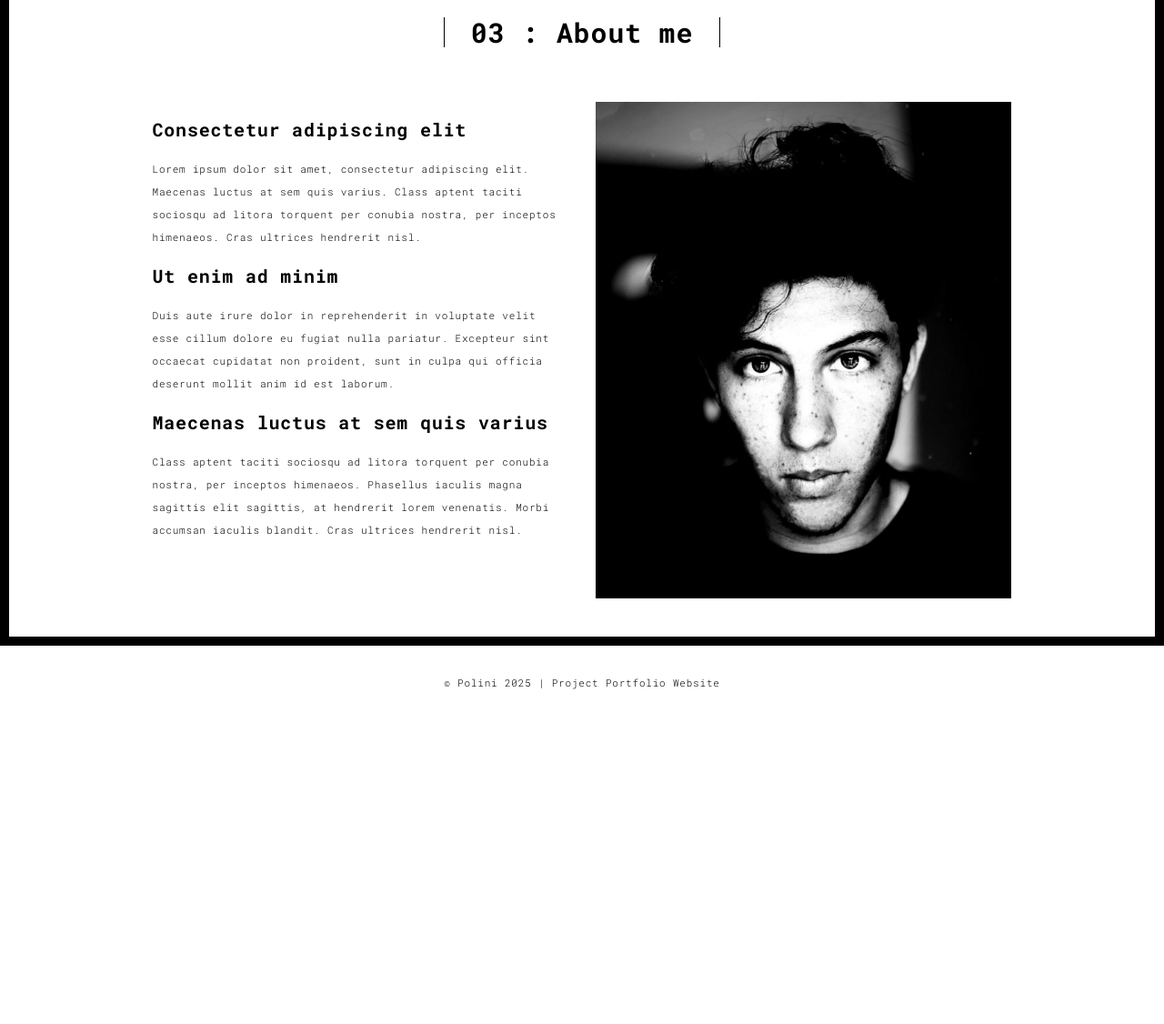
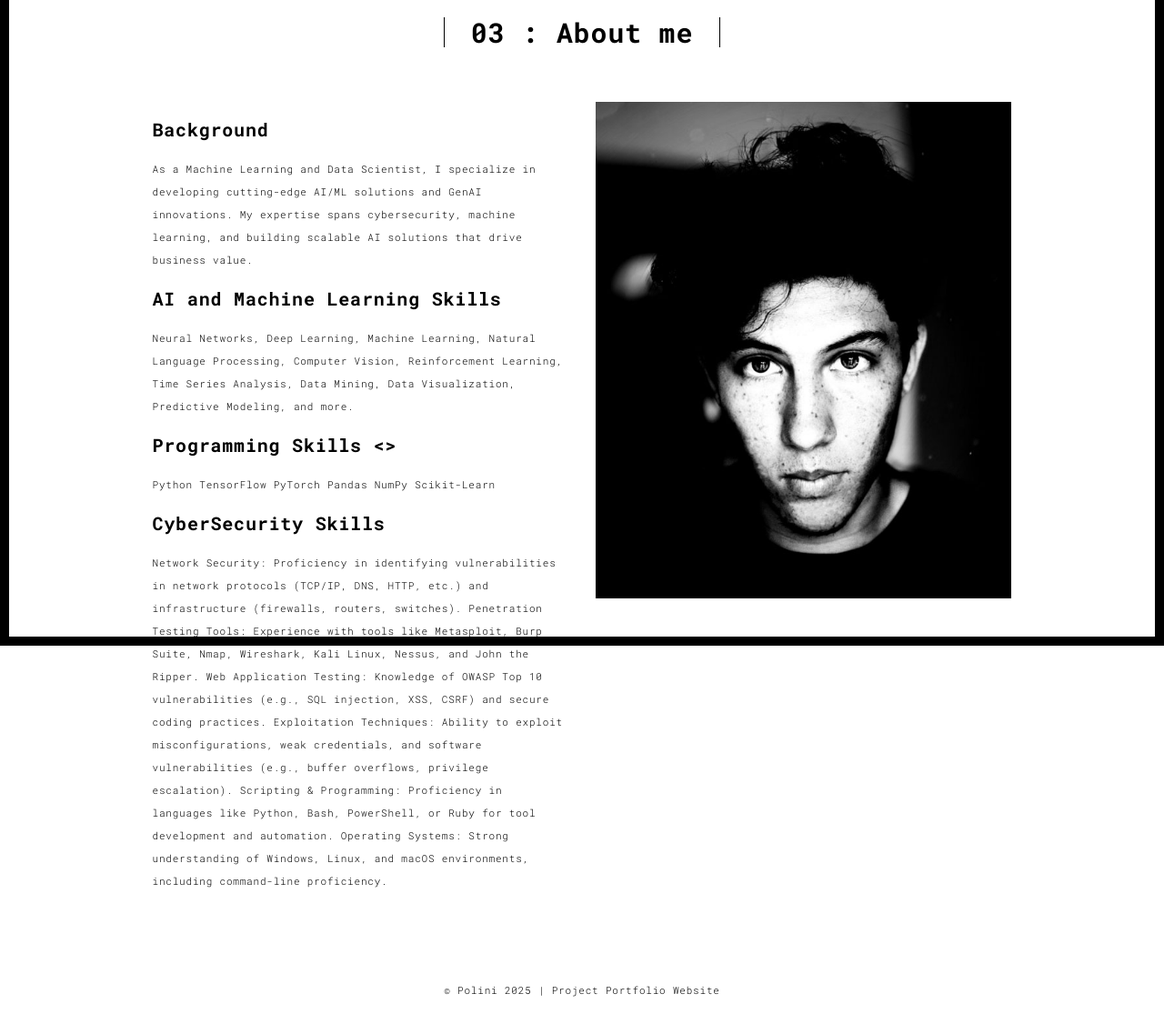
Before and after one commit to Taygeta9/portfo, a Python web app: template portfo-updated/templates/about.html in a window 1280 px wide. Shown: the part 90-1216 px from the top of the page at 91% size. Before the commit the page ends 848 px from the top, so only its background shows below. Run offline with Jinja, Linux system fonts and the light colour scheme; the template is opened without the code that fills it, so the values that code supplies are empty.

Commit message:
update images

```diff
--- a/portfo-updated/templates/about.html
+++ b/portfo-updated/templates/about.html
@@ -61,16 +61,15 @@
             <div class="col-md-10 col-md-offset-1">
               <div class="row">
                 <div class="col-xs-12 col-md-6">
-                  <h3>Consectetur adipiscing elit</h3>
-                  <p>Lorem ipsum dolor sit amet, consectetur adipiscing elit. Maecenas luctus at sem quis varius.
-                  Class aptent taciti sociosqu ad litora torquent per conubia nostra, per inceptos himenaeos. Cras ultrices hendrerit nisl.</p>
-                  <h3>Ut enim ad minim  </h3>
-                  <p>Duis aute irure dolor in reprehenderit in voluptate velit esse
-                  cillum dolore eu fugiat nulla pariatur. Excepteur sint occaecat cupidatat non
-                  proident, sunt in culpa qui officia deserunt mollit anim id est laborum.
-                  <h3>Maecenas luctus at sem quis varius</h3>
+                  <h3>Background</h3>
+                  <p>As a Machine Learning and Data Scientist, I specialize in developing cutting-edge AI/ML solutions and GenAI innovations. My expertise spans cybersecurity, machine learning, and building scalable AI solutions that drive business value.</p>
+                  <h3>AI and Machine Learning Skills </h3>
+                  <p>Neural Networks, Deep Learning, Machine Learning, Natural Language Processing, Computer Vision, Reinforcement Learning, Time Series Analysis, Data Mining, Data Visualization, Predictive Modeling, and more.
+                  <h3>Programming Skills <> </h3>
                   <p>
-                  Class aptent taciti sociosqu ad litora torquent per conubia nostra, per inceptos himenaeos. Phasellus iaculis magna sagittis elit sagittis, at hendrerit lorem venenatis. Morbi accumsan iaculis blandit. Cras ultrices hendrerit nisl.</p>
+                    Python TensorFlow PyTorch Pandas NumPy Scikit-Learn</p>
+                  <h3>CyberSecurity Skills</h3>
+                  <p>Network Security: Proficiency in identifying vulnerabilities in network protocols (TCP/IP, DNS, HTTP, etc.) and infrastructure (firewalls, routers, switches). Penetration Testing Tools: Experience with tools like Metasploit, Burp Suite, Nmap, Wireshark, Kali Linux, Nessus, and John the Ripper. Web Application Testing: Knowledge of OWASP Top 10 vulnerabilities (e.g., SQL injection, XSS, CSRF) and secure coding practices. Exploitation Techniques: Ability to exploit misconfigurations, weak credentials, and software vulnerabilities (e.g., buffer overflows, privilege escalation). Scripting & Programming: Proficiency in languages like Python, Bash, PowerShell, or Ruby for tool development and automation. Operating Systems: Strong understanding of Windows, Linux, and macOS environments, including command-line proficiency.</p>
                 </div>
                 <div class="col-xs-12 col-md-6">
                   <img src="./static/assets/images/profil.jpg" class="img-responsive" alt="">
--- a/portfo-updated/templates/works.html
+++ b/portfo-updated/templates/works.html
@@ -55,7 +55,7 @@
 
       <div class="col-sm-8 col-sm-offset-2 section-container-spacer">
         <div class="text-center">
-          <h1 class="h2">02 : Works</h1>
+          <h1 class="h2">02 : Projects</h1>
           <p>Nulla facilisi. Vivamus vestibulum, elit in scelerisque ultricies, nisl nunc pulvinar ligula, id sodales arcu sapien in nisi. Quisque libero enim, mattis non augue posuere, venenatis dapibus urna.</p>
         </div>
       </div>
```
Also changed, not shown: portfo-updated/static/assets/images/work001-01.jpg, portfo-updated/static/assets/images/work001-02.webp (added), portfo-updated/static/assets/images/work001-03.jpg, portfo-updated/static/assets/images/work001-04.jpg, portfo-updated/static/assets/images/work01-hover.jpg, portfo-updated/static/assets/images/work02-hover.jpg, portfo-updated/static/assets/images/work03-hover.jpg.
